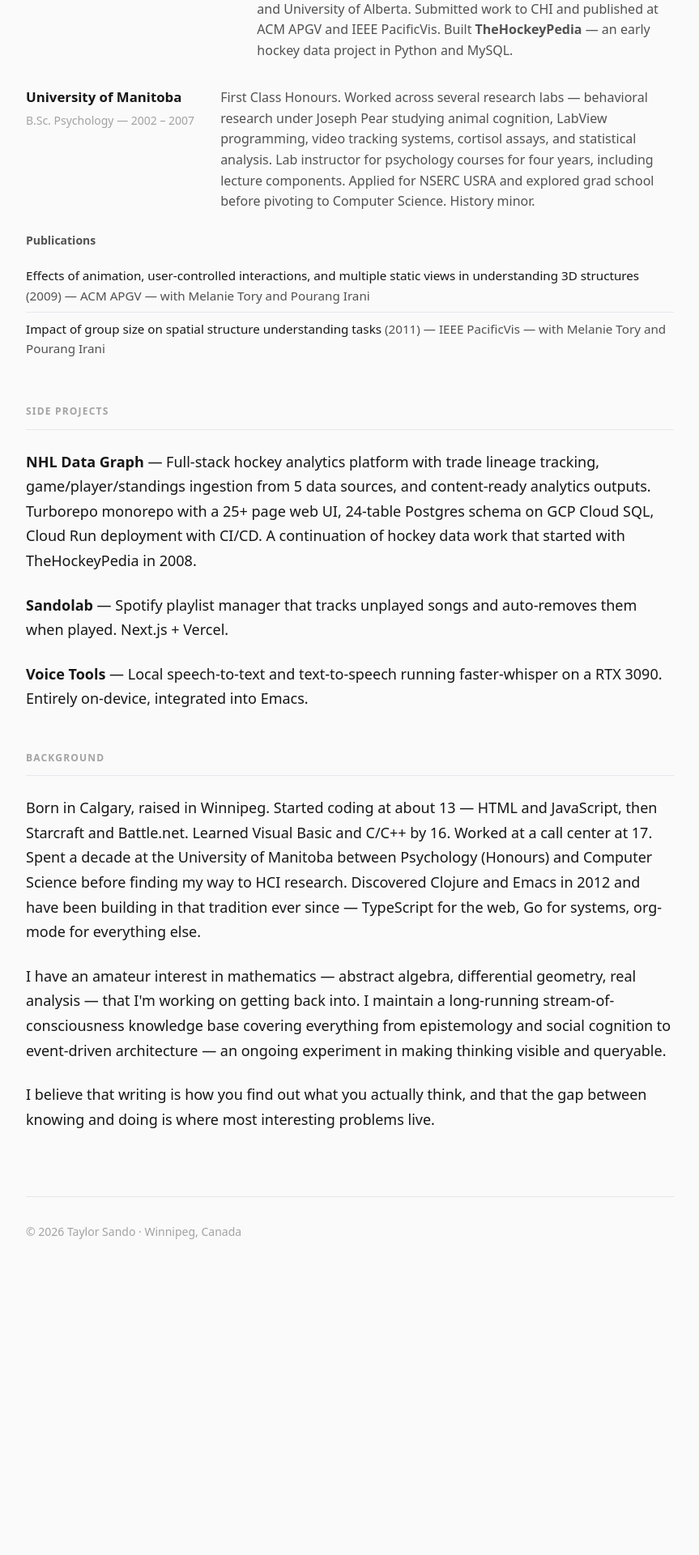
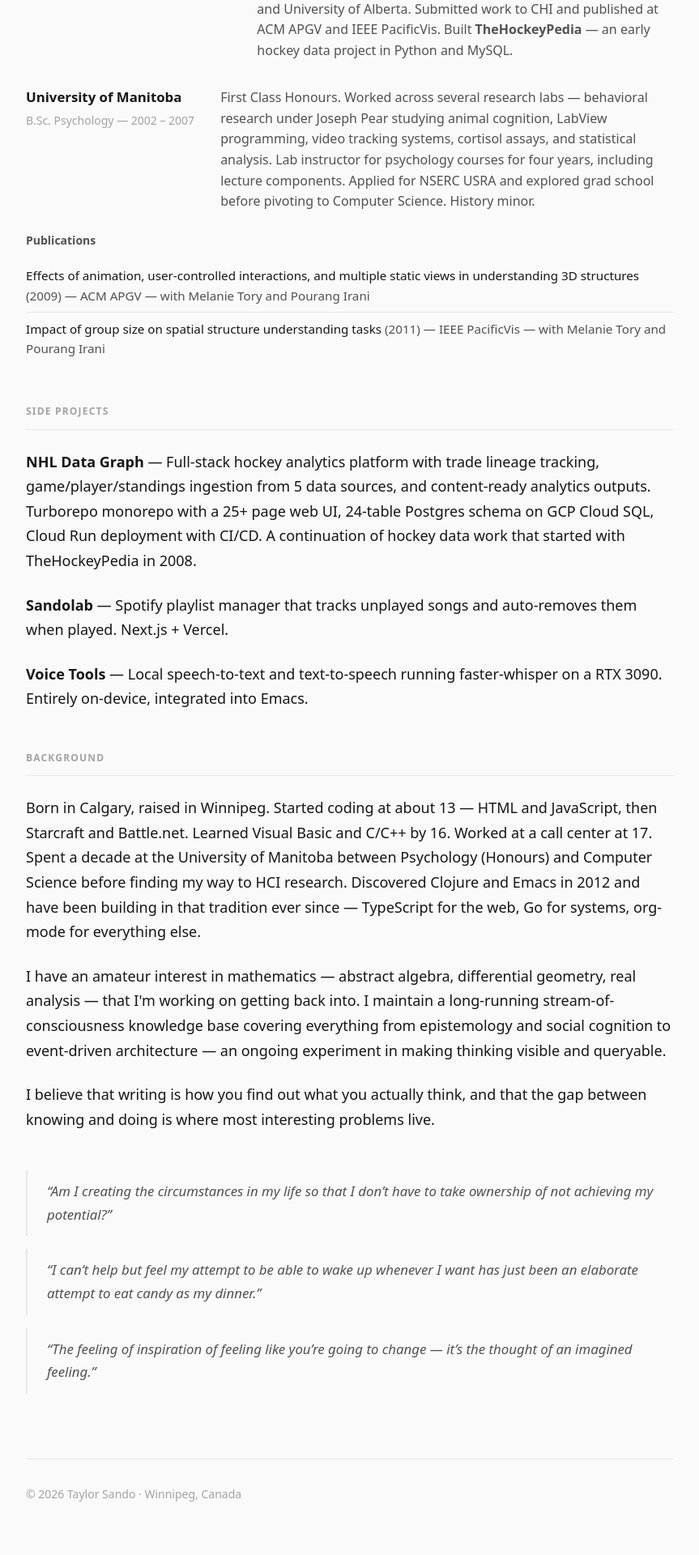
Before and after one commit to taylorSando/taylorSando.github.io, a Jekyll site: the page built from index.html, in a window 1280 px wide. Shown: the part 1714-3634 px from the top of the page at 81% size, without its empty margins (208-1071 px from the left). Built offline with Jekyll 4.4.1, drawn with Linux system fonts in a browser that asks for light colours; before the commit the page ends 3311 px from its top, so only the background shows below that.

Commit message:
content: add quotes section with three personal quotes
Co-Authored-By: Claude Opus 4.6 <noreply@anthropic.com>

```diff
--- a/css/landing.css
+++ b/css/landing.css
@@ -212,6 +212,25 @@ body {
   font-weight: 500;
 }
 
+.quotes {
+  margin-top: 2rem;
+  margin-bottom: 3rem;
+}
+
+.quotes blockquote {
+  color: var(--text-muted);
+  font-size: 1.05rem;
+  font-style: italic;
+  line-height: 1.7;
+  padding: 0.75rem 0 0.75rem 1.5rem;
+  border-left: 2px solid var(--border-color);
+  margin-bottom: 1rem;
+}
+
+.quotes blockquote:last-child {
+  margin-bottom: 0;
+}
+
 footer {
   margin-top: 5rem;
   padding-top: 2rem;
--- a/index.html
+++ b/index.html
@@ -208,6 +208,21 @@ layout: landing
   </p>
 </div>
 
+<div class="quotes">
+  <blockquote>
+    &ldquo;Am I creating the circumstances in my life so that I don&rsquo;t have to
+    take ownership of not achieving my potential?&rdquo;
+  </blockquote>
+  <blockquote>
+    &ldquo;I can&rsquo;t help but feel my attempt to be able to wake up whenever I
+    want has just been an elaborate attempt to eat candy as my dinner.&rdquo;
+  </blockquote>
+  <blockquote>
+    &ldquo;The feeling of inspiration of feeling like you&rsquo;re going to change
+    &mdash; it&rsquo;s the thought of an imagined feeling.&rdquo;
+  </blockquote>
+</div>
+
 <footer>
   <p>&copy; {{ site.time | date: "%Y" }} Taylor Sando &middot; Winnipeg, Canada</p>
 </footer>
```
